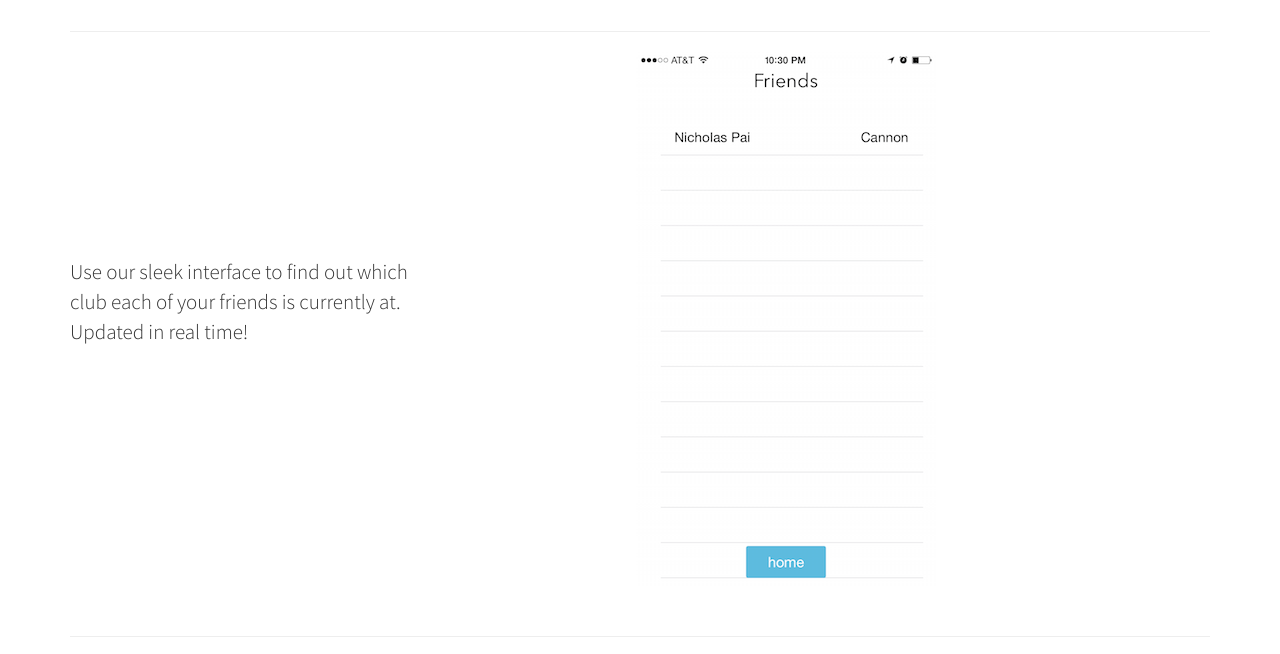
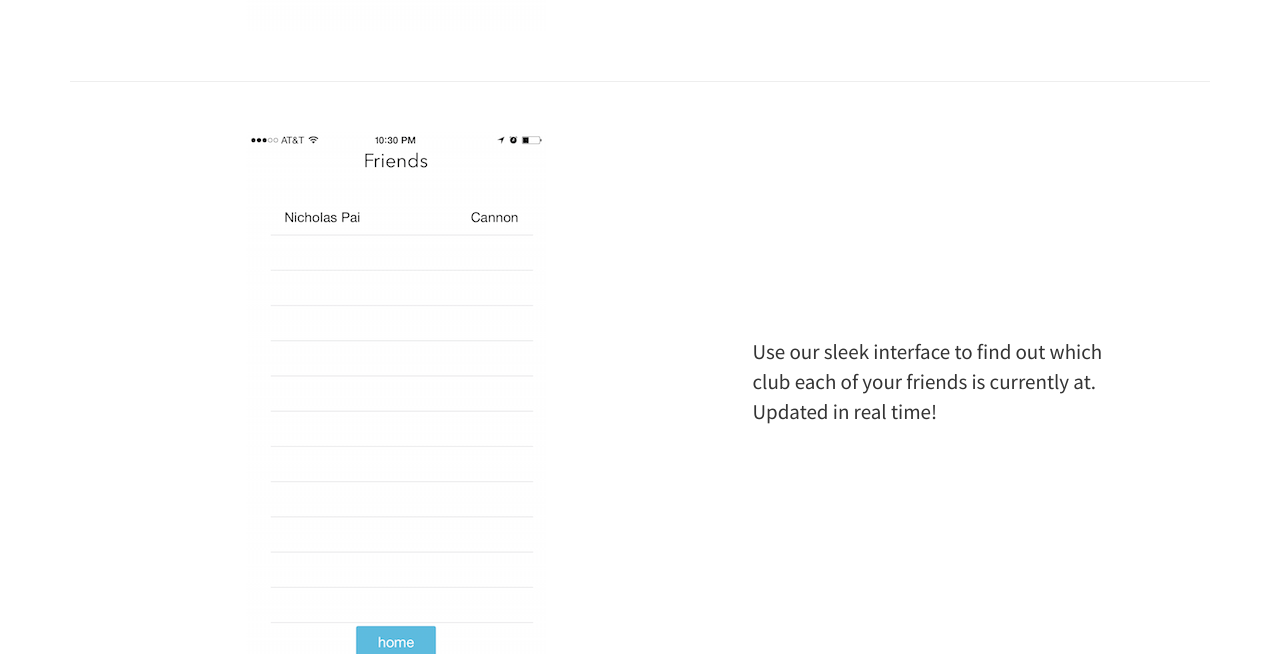
Before and after one commit to locanotion/locanotion, a plain HTML site: page Locanotion_Website/index.html in a window 1280 px wide. Shown: the part 2511-3165 px from the top of the page. Drawn offline with Linux system fonts and the light colour scheme.

Commit message:
website edits

```diff
--- a/Locanotion_Website/css/stylish-portfolio.css
+++ b/Locanotion_Website/css/stylish-portfolio.css
@@ -224,6 +224,7 @@ hr.small {
 /* iPhone Screens */
 
 .screen {
+    margin-top: 50px;
     margin-bottom: 50px;
 }
 
@@ -240,7 +241,7 @@ hr.small {
 
 .textContainer p{
     font-size: 1.5em;
-    font-weight: 300;
+    font-weight: 400;
     display: table-cell;
     vertical-align: middle;
 }
--- a/Locanotion_Website/index.html
+++ b/Locanotion_Website/index.html
@@ -246,14 +246,14 @@
         <!-- Project Two -->
         <div class="screen">
             <div class="row">
-                <div class="col-md-4 textContainer">
-                    <p>Use our sleek interface to find out which club each of your friends is currently at. Updated in real time!</p>
-                    <!-- <a class="btn btn-primary" href="#">View Project <span class="glyphicon glyphicon-chevron-right"></span></a> -->
-                </div>
                 <div class="col-md-7">
                     <a>
                         <img class="center-block" src="img/vole2.PNG" alt="">
                     </a>
+                </div>
+                <div class="col-md-4 textContainer">
+                    <p>Use our sleek interface to find out which club each of your friends is currently at. Updated in real time!</p>
+                    <!-- <a class="btn btn-primary" href="#">View Project <span class="glyphicon glyphicon-chevron-right"></span></a> -->
                 </div>
             </div>
         </div>
@@ -282,14 +282,14 @@
         <!-- Project Four -->
         <div class="screen">
             <div class="row">
-                <div class="col-md-4 textContainer">
-                    <p>Updated in real time. When you walk into a club, your new location is updated immediately for your friends to see. Likewise, club attendance numbers are dynamically updated. Never get too early to the party again!</p>
-                    <!-- <a class="btn btn-primary" href="#">View Project <span class="glyphicon glyphicon-chevron-right"></span></a> -->
-                </div>
                 <div class="col-md-7">
                     <a>
                         <img class="center-block" src="img/vole4.PNG" alt="">
                     </a>
+                </div>
+                <div class="col-md-4 textContainer">
+                    <p>Updated in real time. When you walk into a club, your new location is updated immediately for your friends to see. Likewise, club attendance numbers are dynamically updated. Never get too early to the party again!</p>
+                    <!-- <a class="btn btn-primary" href="#">View Project <span class="glyphicon glyphicon-chevron-right"></span></a> -->
                 </div>
             </div>
         </div>
```
